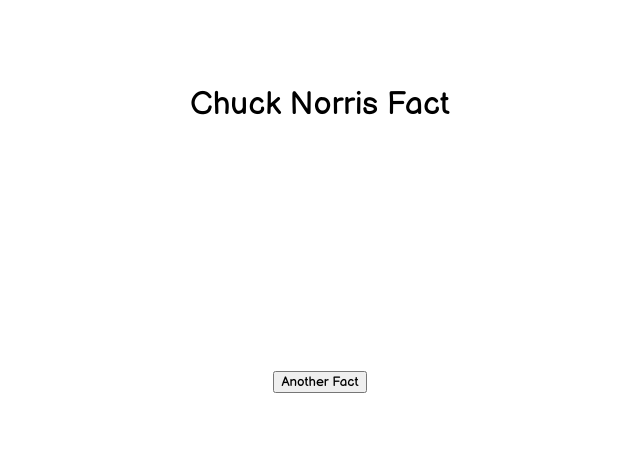
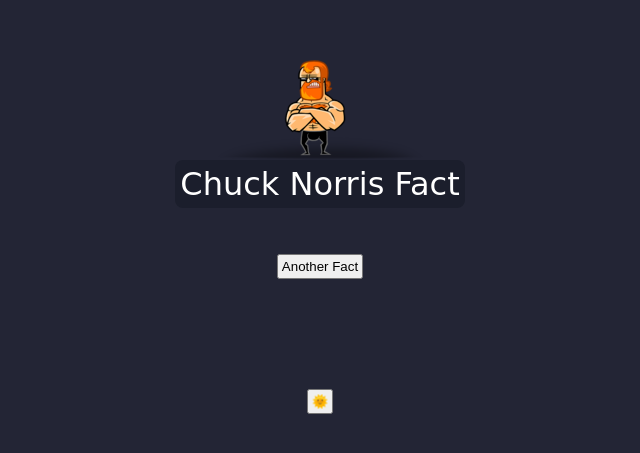
Before and after one commit to raphaelmmachado/Chuck-Norris-facts, a plain HTML site: page index.html in a window 1280 px wide. Shown: the part 161-614 px from the top of the page, without its empty margins (320-960 px from the left). Drawn offline with Linux system fonts and the light colour scheme; no server answers; a web font is replaced by a local one.

Commit message:
changes font, night mode...
added icon, night mode, changed font,
added image of chuq noia

```diff
--- a/index.html
+++ b/index.html
@@ -1,15 +1,29 @@
 <!DOCTYPE html>
 <html lang="en">
+
 <head>
     <meta charset="UTF-8">
     <meta http-equiv="X-UA-Compatible" content="IE=edge">
     <meta name="viewport" content="width=device-width, initial-scale=1.0">
+    <link rel="icon" href="/image/cowboy.png">
     <link rel="stylesheet" href="style.css">
     <script src="script.js" defer></script>
-    <title>My first Api project</title>
+    <title>Chuck Norris Facts</title>
 </head>
+
 <body>
-    <div class="fact-text" data-text>Chuck Norris Fact</div>
-    <button onclick="fetchApi()">Another Fact</button>
+    <div class="main-container">
+        <div class="child-container">
+            <img src="/image/chuq-resizeimage.png" alt="chuq noia">
+             <div class="joke-container">
+            <div class="fact-text" data-text>Chuck Norris Fact</div>
+        </div>
+        </div>
+
+        <button onclick="fetchApi()">Another Fact</button>
+        <br>
+        <button onclick="nightMode()" data-night>🌞</button>
+    </div>
 </body>
+
 </html>
--- a/script.js
+++ b/script.js
@@ -8,3 +8,11 @@
     textElement.textContent = data.value
 }
 fetchApi()
+let isLight = true;
+const toggle = document.querySelector('[data-night]')
+const nightMode = ()=>{
+  isLight = !isLight;
+  isLight ? toggle.innerText = "🌞" : toggle.innerText = "🌚";
+  var rootElement = document.body;
+  rootElement.classList.toggle("lightMode");
+}
--- a/style.css
+++ b/style.css
@@ -1,18 +1,56 @@
-@import url('https://fonts.googleapis.com/css2?family=Balsamiq+Sans&family=Open+Sans:ital@1&display=swap');
-*{
+/* @import url("https://fonts.googleapis.com/css2?family=Balsamiq+Sans&family=Open+Sans:ital@1&display=swap"); */
+@import url('https://fonts.googleapis.com/css2?family=Rye&display=swap');
+:root {
+    --bg-color: #1b1e2c;
+    --bg-light: #232535;
+    --font-color: #c5cddb;
+    --font-light: #ffffff;
+}
+
+* {
   margin: 0;
+  padding: 0;
   box-sizing: border-box;
-    font-family: 'Balsamiq Sans', cursive;
 }
-body{
+body {
+  display: grid;
+  place-items: center;
+  height: 100vh;
+  width: 100%;
+  background-color: var(--bg-light);
+}
+.lightMode {
+    --bg-color: #e8e6dc;
+  --bg-light: #dcdaca;
+  --font-color: #3d3d3d;
+  --font-light: #202020;
+}
+.main-container {
   display: flex;
   flex-direction: column;
-    justify-content:space-evenly;
   align-items: center;
-    height: 100vh;
-
+  justify-content: space-around;
+  height: 400px;
 }
-.fact-text{
+.child-container {
+  display: flex;
+  flex-direction: column;
+  align-items: center;
+}
+.joke-container {
+  background-color: var(--bg-color);
+  color: var(--font-light);
+  padding: 5px;
+  max-width: 80vw;
+  border-radius: 8px;
+}
+.fact-text {
+  font-family: 'Rye', cursive;
   font-size: 2em;
   text-align: center;
 }
+button {
+    padding: 3px;
+  margin: 5px;
+  cursor: pointer;
+}
```
Also changed, not shown: image/chuq-resizeimage.png (added), image/chuq.png (added), image/contrast.png (added), image/cowboy.png (added). Lines whose indentation alone changed are shown as unchanged.
